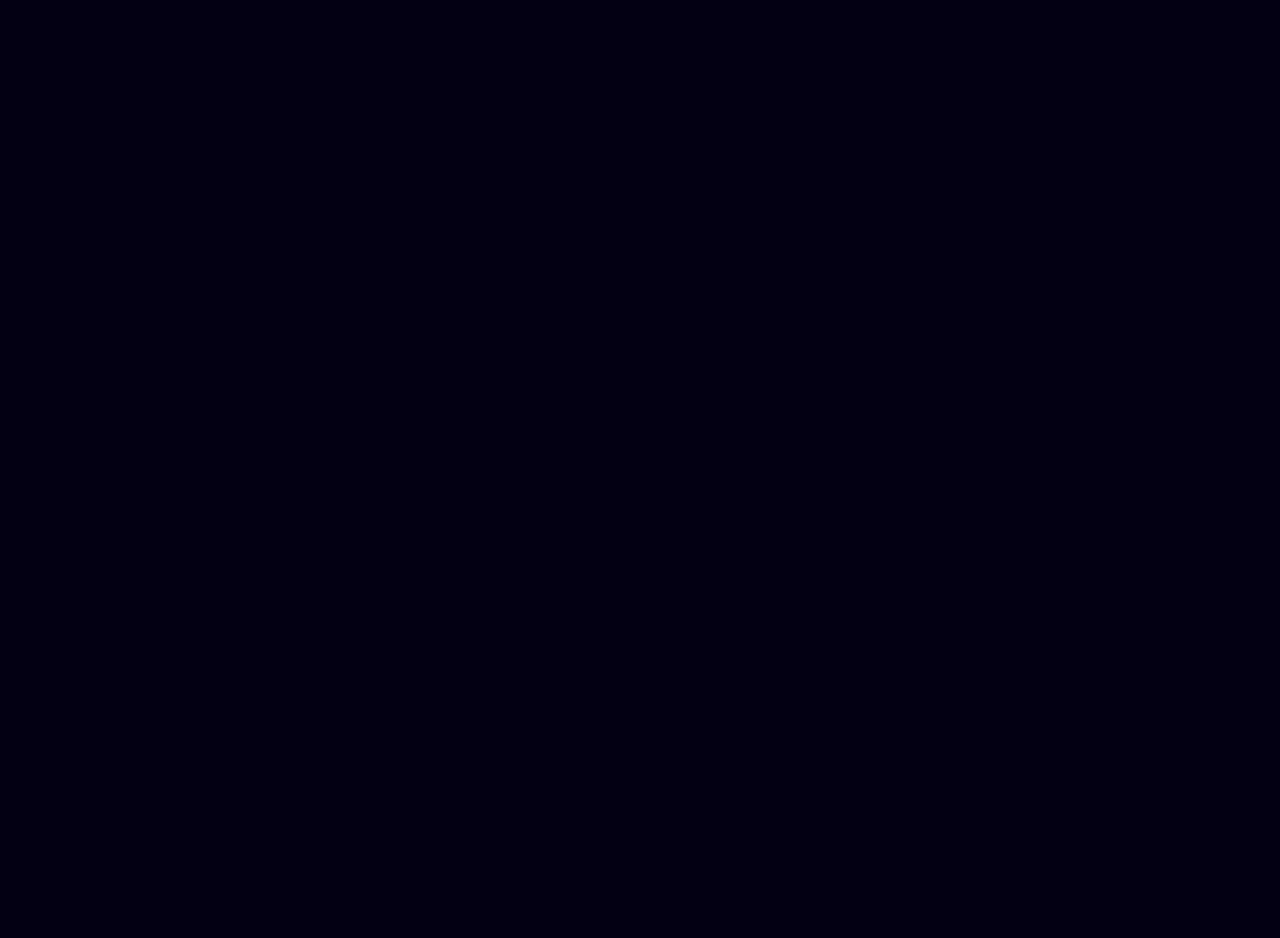
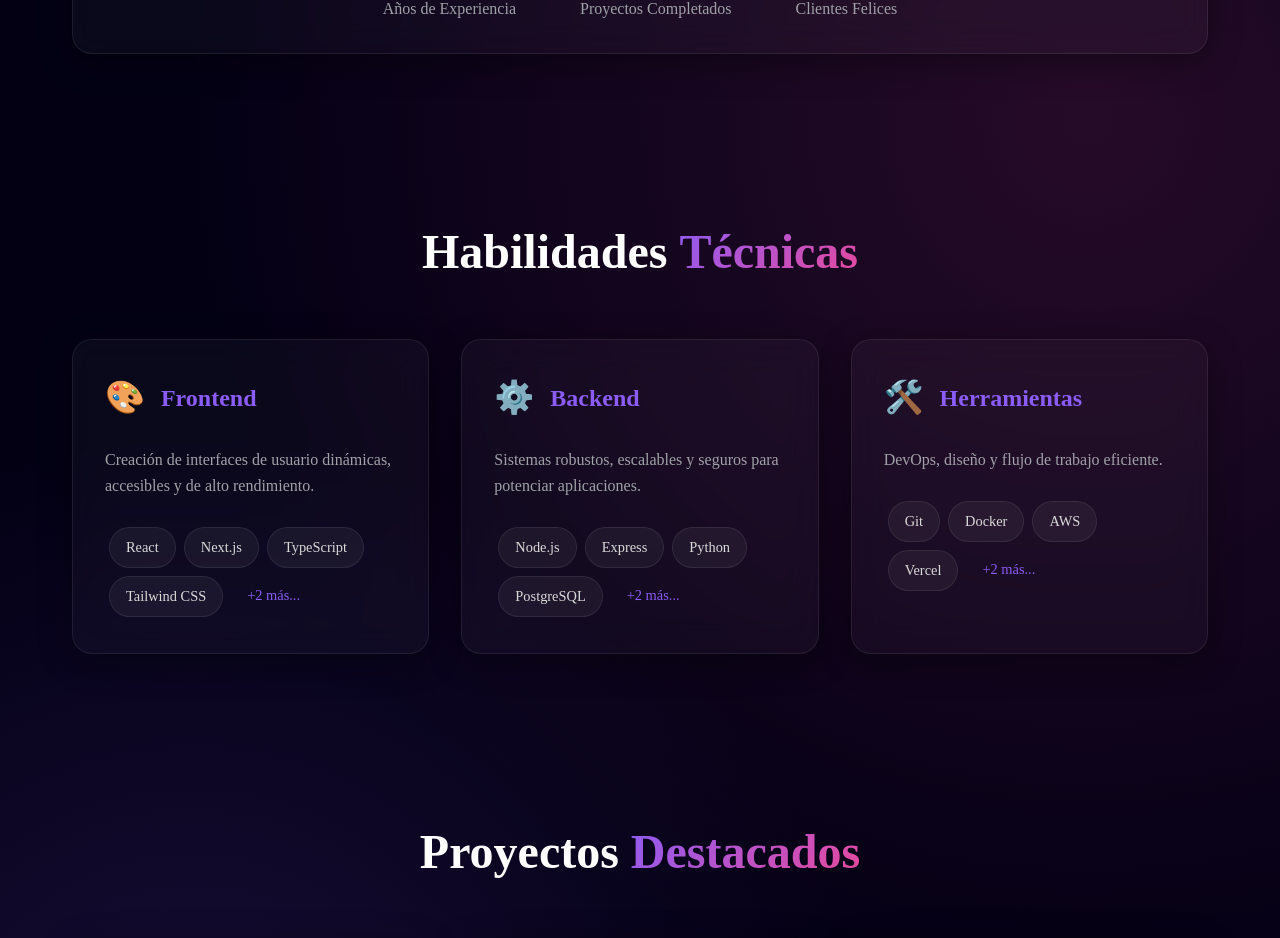
Before and after one commit to Jesicagr/Profile, a Next.js app: page / in a window 1280 px wide. Shown: the part 1360-2298 px from the top of the page. Before the commit the page ends 1051 px from the top, so only its background shows below. Built offline with nearby package versions, Linux system fonts and the light colour scheme.

Commit message:
Restore full homepage content for hybrid view

```diff
--- a/app/page.tsx
+++ b/app/page.tsx
@@ -1,9 +1,19 @@
 import Hero from "./components/Hero";
+import About from "./components/About";
+import Skills from "./components/Skills";
+import Projects from "./components/Projects";
+import Experience from "./components/Experience";
+import Contact from "./components/Contact";
 
 export default function Home() {
   return (
     <main>
       <Hero />
+      <About />
+      <Skills />
+      <Projects />
+      <Experience />
+      <Contact />
     </main>
   );
 }
```
